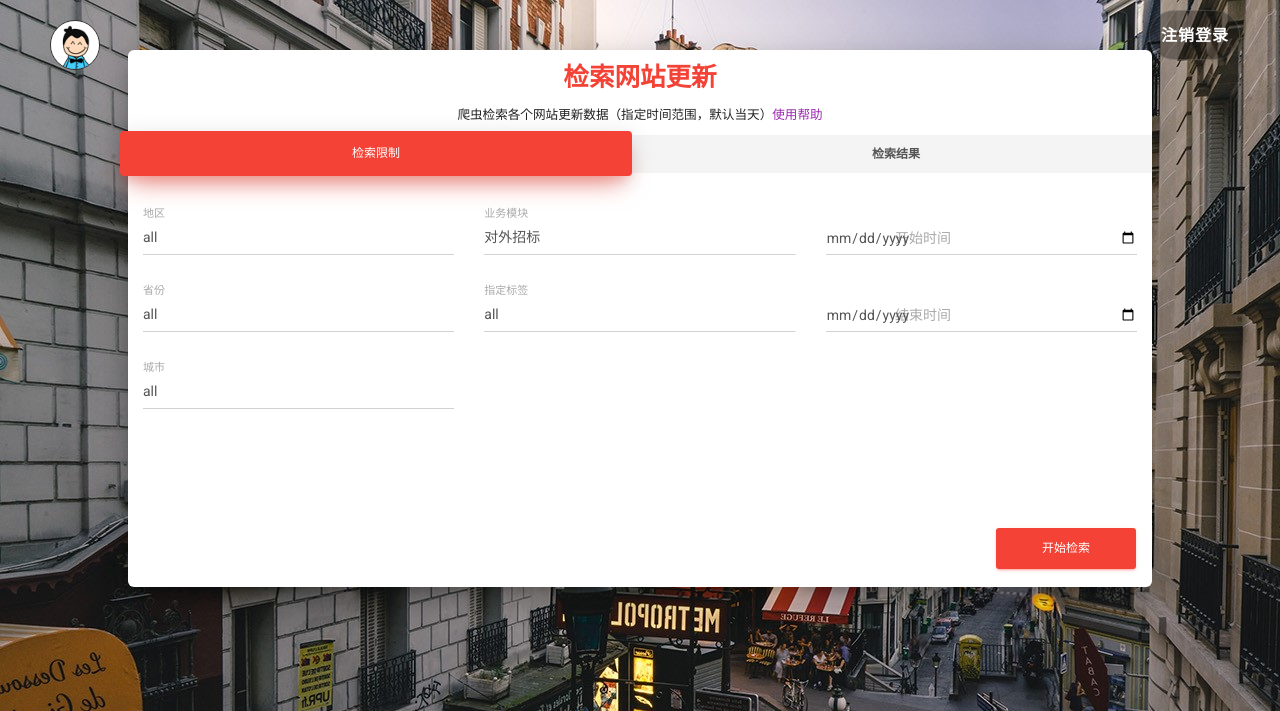
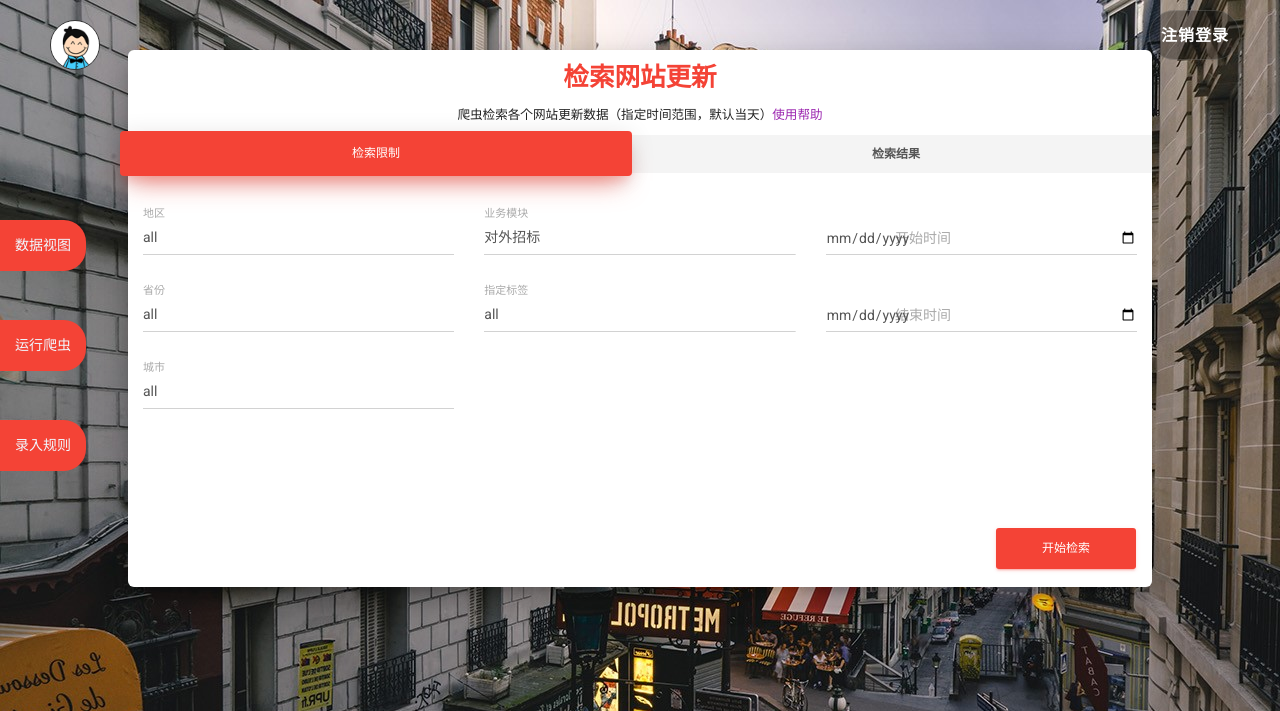
Before and after one commit to cczzrs/pac, a Django app: page /pac/txv/ in a window 1280 px wide. Shown: the top 711 px of the page. Run offline with Django 3.2, Linux system fonts and the light colour scheme; some libraries are stand-ins or nearby versions.

Commit message:
快连接。Django版本控制（2.1.4）

```diff
--- a/pac/urls.py
+++ b/pac/urls.py
@@ -33,7 +33,7 @@ urlpatterns = [
     path('pac/users/', include('users.urls')),  # USERS 用户
     path('pac/users/', include('django.contrib.auth.urls')),  # 将 auth 应用中的 urls 模块包含进来
 
-    path('pac/r/', include('core.urls'), name='core'),  # 爬虫数据规则检索 体系
+    path('pac/set/', include('core.urls'), name='core'),  # 爬虫数据规则检索 体系
 
     path('pac/txv/', include('TXSP.urls'), name='TXSP'),  # 爬虫数据检索提醒 体系
 
--- a/settings.py
+++ b/settings.py
@@ -43,5 +43,5 @@ DATABASES_ENGINE =  'django.db.backends.mysql'  # 数据库的类型
 DATABASES_NAME =    'pac'       if this_os else 'pac'              # 所使用的的数据库的名字
 DATABASES_USER =    'root'      if this_os else 'root'             # 数据库服务器的用户
 DATABASES_PASSWORD ='root'      if this_os else 'root'             # 密码
-DATABASES_HOST =    '0-0.cc'    if this_os else 'mysql'           # 主机
+DATABASES_HOST =    '0-0.cc'    if this_os else 'mysql'            # 主机
 DATABASES_PORT =    '3306'      if this_os else '3306'             # 端口
--- a/templates/TXSP/index.html
+++ b/templates/TXSP/index.html
@@ -48,6 +48,27 @@
 	                <img src="/static/img/new_logo.png">
 	            </div>
 	            <div class="brand">{{ user.username }}</div>
+	        </div>
+	    </a>
+
+	    <!--   chartV  -->
+	    <a href="/pac/chart/" class='chartV' target="_blank">
+	         <div class="logo-container" style="border-radius: 0px 22px 22px 0px;padding: 15px;background-color: #f44336;top: 220px;left: 0;color: aliceblue;">
+	            <div>数据视图</div>
+	        </div>
+	    </a>
+
+	    <!--   TXV  -->
+	    <a href="/pac/txv/" class='TXV' target="_blank">
+	         <div class="logo-container" style="border-radius: 0px 22px 22px 0px;padding: 15px;background-color: #f44336;top: 320px;left: 0;color: aliceblue;">
+	            <div>运行爬虫</div>
+	        </div>
+	    </a>
+
+	    <!--   setV   -->
+	    <a href="/pac/set/" class='setV' target="_blank">
+	         <div class="logo-container" style="border-radius: 0px 22px 22px 0px;padding: 15px;background-color: #f44336;top: 420px;left: 0;color: aliceblue;">
+	            <div>录入规则</div>
 	        </div>
 	    </a>
 
```
Also changed, not shown: templates/core/index.html (+21 -0 lines), templates/core/manage/control.html (+21 -0 lines), 1 other file.
